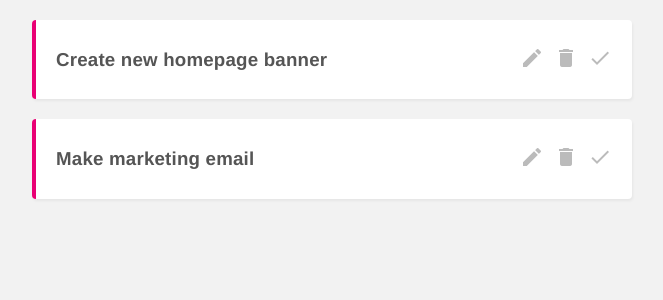
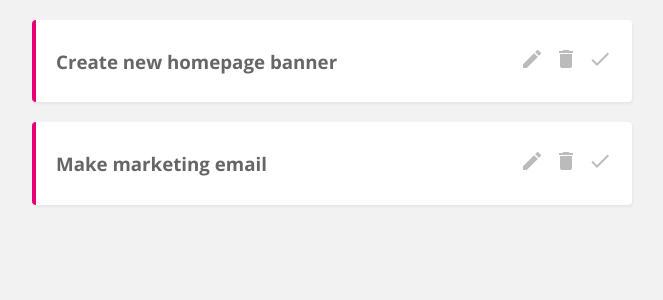
Before and after one commit to sendgn/project-planner, a Vue app: page / in a window 1280 px wide. Shown: the top 300 px of the page, without its empty margins (308-971 px from the left). Built offline with nearby package versions, Linux system fonts and the light colour scheme; data requests are answered from the project's data file.

Commit message:
Change font to Open Sans

```diff
--- a/src/App.vue
+++ b/src/App.vue
@@ -3,16 +3,17 @@
 </template>
 
 <style>
+@import url('https://fonts.googleapis.com/css2?family=Open+Sans:wght@400;500;700&display=swap');
+
 body {
   background: #f2f2f2;
 }
 #app {
-  font-family: Avenir, Helvetica, Arial, sans-serif;
+  font-family: 'Open Sans', sans-serif;
   -webkit-font-smoothing: antialiased;
   -moz-osx-font-smoothing: grayscale;
   max-width: 600px;
   margin: 0 auto;
-  color: #555;
-  letter-spacing: 0.2px;
+  color: #666;
 }
 </style>
```
